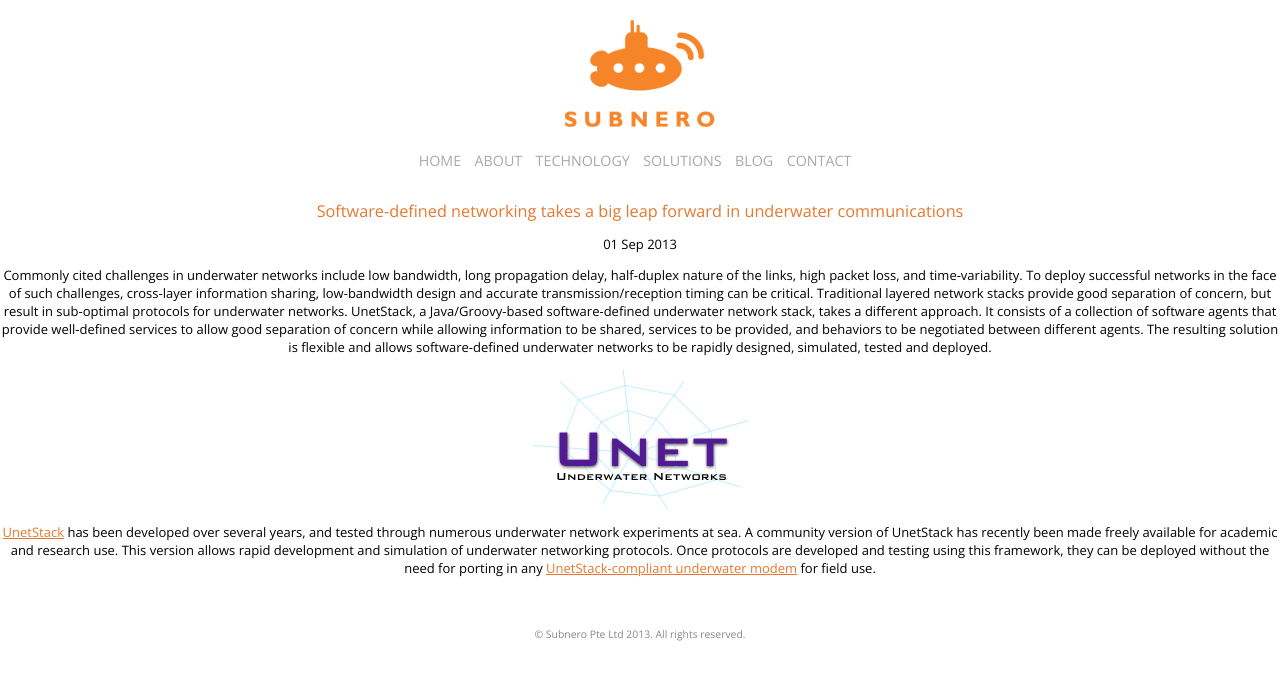
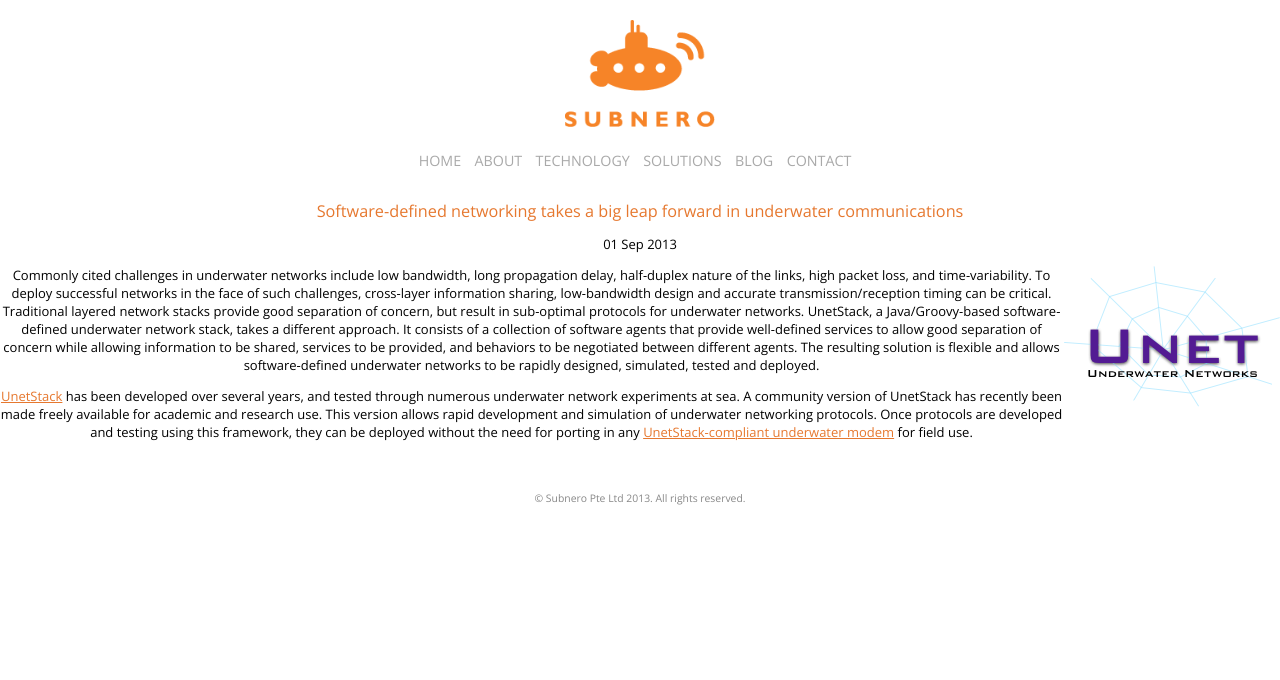
Before and after one commit to subnero1/old_website, a Jekyll site: the page built from _posts/2013-9-1-Commonly-cited-challenges-in-underwater.markdown, in a window 1280 px wide. Shown: the top 680 px of the page. Built offline with Jekyll 4.4.1, drawn with Linux system fonts in a browser that asks for light colours; Markdown is read by kramdown in place of the engine named in the settings.

```diff
--- a/_posts/2013-9-1-Commonly-cited-challenges-in-underwater.markdown
+++ b/_posts/2013-9-1-Commonly-cited-challenges-in-underwater.markdown
@@ -3,6 +3,8 @@
 title: Software-defined networking takes a big leap forward in underwater communications
 date:   2013-9-1
 ---
+
+![right]({{ site.baseurl }}/images/unet_post.png "UnetStack")
 
 Commonly cited challenges in underwater networks include low bandwidth,
 long propagation delay, half-duplex nature of the links, high packet
@@ -19,8 +21,6 @@
 solution is flexible and allows software-defined underwater networks to
 be rapidly designed, simulated, tested and deployed.
 
-![center]({{ site.baseurl }}/images/unet_post.png "UnetStack")
-
 <a href="http://www.unetstack.net/doc/html/index.html" target="_blank">UnetStack</a> has been developed over several years, and tested through
 numerous underwater network experiments at sea.  A community version of
 UnetStack has recently been made freely available for academic and
--- a/css/main.css
+++ b/css/main.css
@@ -271,7 +271,7 @@
     -ms-transition: opacity 0.2s linear;
     -o-transition: opacity 0.2s linear;
     transition: opacity 0.2s linear;
-    opacity: 0.2;
+    opacity: 1;
 }
 .slider-wrapper:hover #slider-control-nav { opacity: 1; }
 #slider-control-nav a {
@@ -647,3 +647,13 @@
   display: block;
   margin: auto;
 }
+img[alt=right] {
+  display: block;
+  margin: auto;
+  float: right;
+  padding-bottom: 20px;
+}
+
+a > img{
+    border: 0;
+}
```
Also changed, not shown: _layouts/default.html (+9 -0 lines), images/bullets.png.
